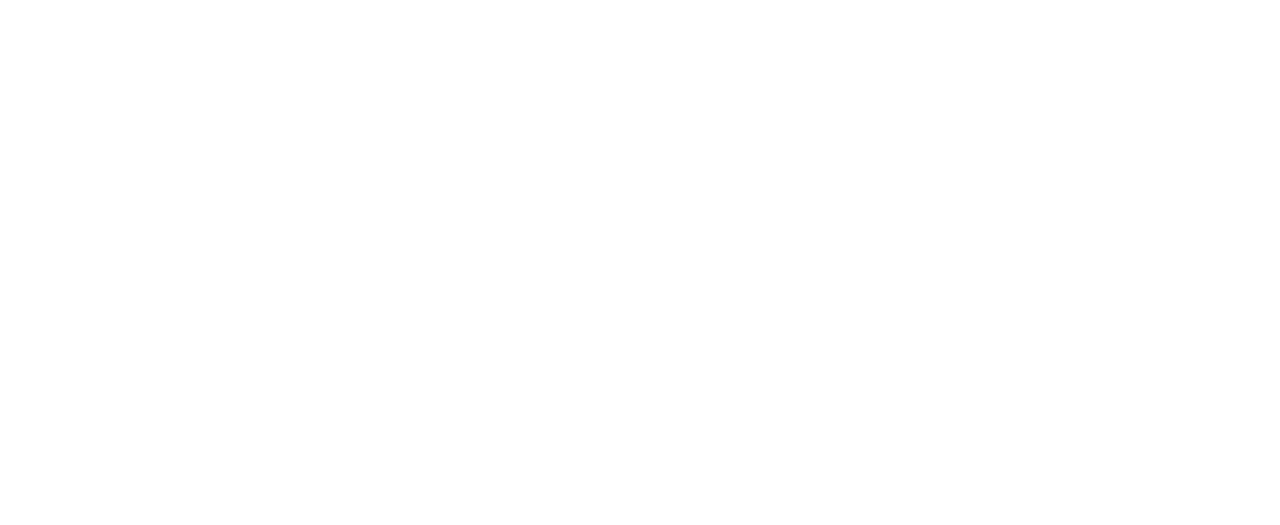
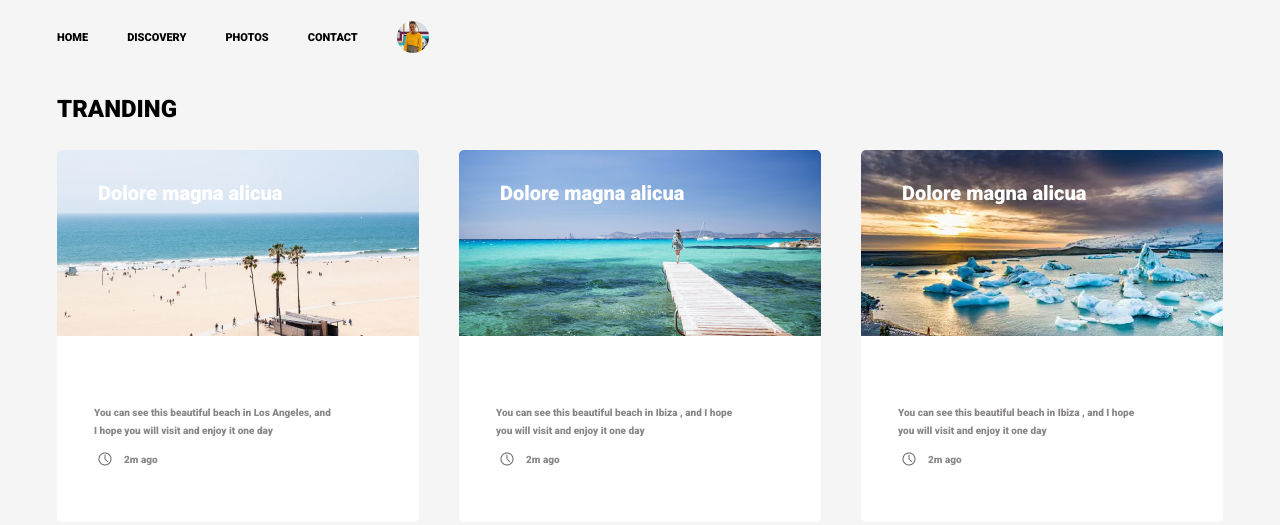
Before and after one commit to DatoTsagurishvili/new, a plain HTML site: page index.html in a window 1280 px wide. Drawn offline with Linux system fonts and the light colour scheme.

Commit message:
section 1 finished

```diff
--- a/css/style.css
+++ b/css/style.css
@@ -0,0 +1,116 @@
+
+body {
+	background-color: #F5F5F5;
+}
+header{
+	padding-top: 21px;
+	margin: 0 auto 42px;
+
+
+}
+
+.container {
+	width: 1166px;
+	margin: 0px auto;
+}
+nav {
+	display: inline-block;
+}
+ul{
+	display: inline-block;
+}
+li{
+	margin-right: 35px;
+	font-family: 'Roboto';
+	font-style: normal;
+	font-weight: 700;
+	font-size: 11px;
+	line-height: 13px;
+	display: inline-block;
+	vertical-align: middle;
+}
+
+.img {
+	display: inline-block;
+	vertical-align: middle;
+	width: 32px;
+	height: 32px;
+}
+
+h3 {
+	font-family: 'Roboto';
+	font-style: normal;
+	font-weight: 700;
+	font-size: 24px;
+	line-height: 28px;
+	margin-bottom: 27px;
+}
+.card {
+	position: relative;
+	width: 362px;
+	height:  372px;
+	background-color: white;
+	border-radius: 5px;
+	display: inline-block;
+	margin-right: 36px;
+	vertical-align: top;
+}
+
+
+.para {
+	position: absolute;
+	top: 254px;
+	left: 37px;
+	font-family: 'Roboto';
+	font-style: normal;
+	font-weight: 700;
+	font-size: 10px;
+	line-height: 18px;
+	color: #8A8787;
+	width: 238px;
+	height: 36px;
+}
+
+.img2 {
+	position: absolute;
+	top: 301px;
+	left: 40px;
+	vertical-align: middle;
+}
+
+h1 {
+	position: absolute;
+	width: 34px;
+	height: 12px;
+	font-family: 'Roboto';
+	font-style: normal;
+	font-weight: 700;
+	font-size: 10px;
+	line-height: 12px;
+	color: #8A8787;
+	top: 304px;
+	left: 67px;
+	display: inline-block;
+	vertical-align: middle;
+}
+
+h2 {
+	position: absolute;
+	top: 32px;
+	left: 41px;
+	font-family: 'Roboto';
+	font-style: normal;
+	font-weight: 700;
+	font-size: 20px;
+	line-height: 23px;
+	color: #FFFFFF;
+}
+
+.card1 {
+	position: relative;
+	width: 362px;
+	height: 372px;
+	background-color: white;
+	border-radius: 5px;
+	display: inline-block;
+}
--- a/index.html
+++ b/index.html
@@ -1,15 +1,56 @@
 	<!DOCTYPE html>
 	<html>
 	<head>
+		<meta charset="utf-8">
 		<link rel="preconnect" href="https://fonts.googleapis.com">
 		<link rel="preconnect" href="https://fonts.gstatic.com" crossorigin>
 		<link href="https://fonts.googleapis.com/css2?family=Roboto:wght@900&display=swap" rel="stylesheet">
 		<link rel="stylesheet" type="text/css" href="css/reset.css">
 		<link rel="stylesheet" type="text/css" href="css/style.css">
-	<meta charset="utf-8">
+
 		<title></title>
 	</head>
 	<body>
+		<header>
+			<div class="container">
+				<nav>
+					<ul>
+						<li>HOME</li>
+						<li>DISCOVERY</li>
+						<li>PHOTOS</li>
+						<li>CONTACT</li>
+					</ul>
+				</nav>
+
+			<img src="images/Ellipse 1.png" alt="logo" class="img">
+		</div>
+		</header>
+		<section>
+			<div class="container">
+				<h3>TRANDING</h3>
+				<div class="card">
+					<img src="images/Rectangle 1.png" class="img1">
+					<p class="para">You can see this beautiful beach in Los Angeles, and I hope you will visit and enjoy it one day</p>
+					<img src="images/Ellipse 2.png" alt="clock" class="img2">
+					<h1>2m ago</h1>
+					<h2>Dolore magna alicua</h2>
+				</div>
+				<div class="card">
+					<img src="images/Rectangle 3.png" class="img1">
+					<p class="para">You can see this beautiful beach in Ibiza , and I hope you will visit and enjoy it one day</p>
+					<img src="images/Ellipse 2.png" alt="clock" class="img2">
+					<h1>2m ago</h1>
+					<h2>Dolore magna alicua</h2>
+				</div>
+				<div class="card1">
+					<img src="images/Rectangle 4.png" class="img1">
+					<p class="para">You can see this beautiful beach in Ibiza , and I hope you will visit and enjoy it one day</p>
+					<img src="images/Ellipse 2.png" alt="clock" class="img2">
+					<h1>2m ago</h1>
+					<h2>Dolore magna alicua</h2>
+				</div>
+
+		</section>
 
 	</body>
 	</html>
```
Also changed, not shown: images/Ellipse 1.png (added), images/Ellipse 2.png (added), images/Rectangle 1.png (added), images/Rectangle 3.png (added), images/Rectangle 4.png (added). Lines whose indentation alone changed are shown as unchanged.
